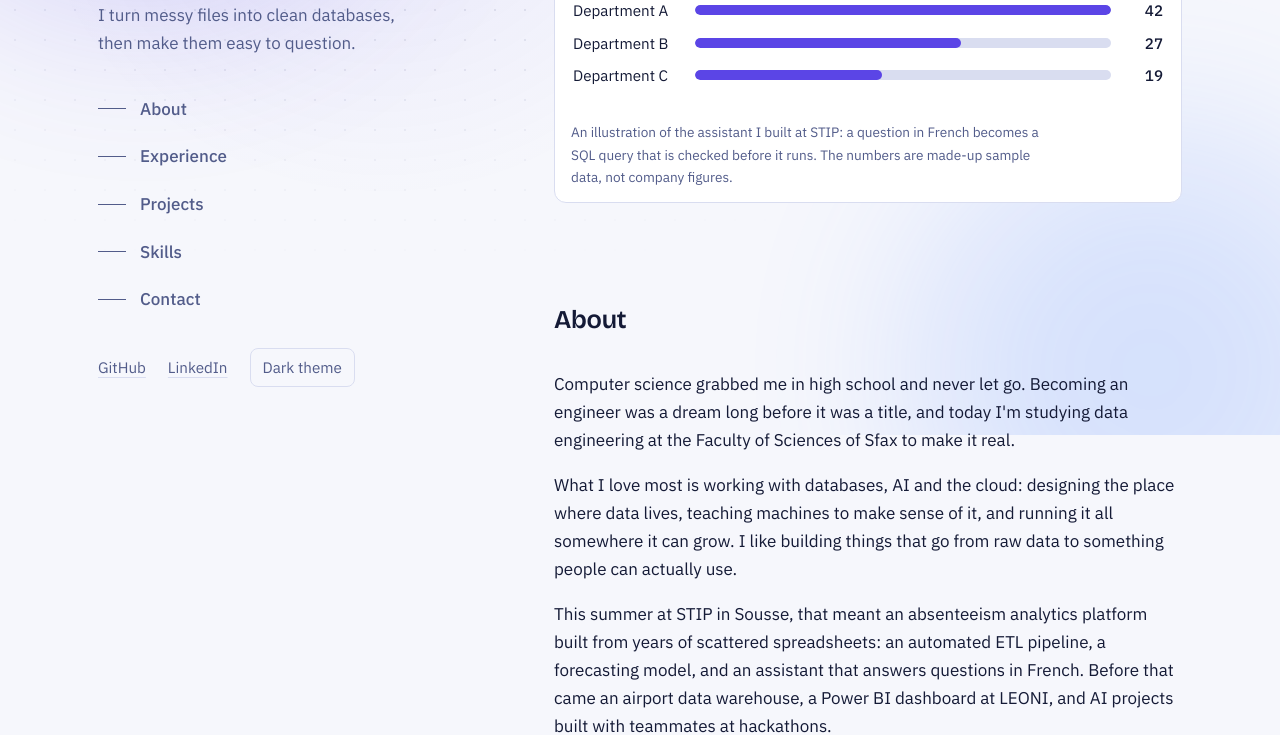
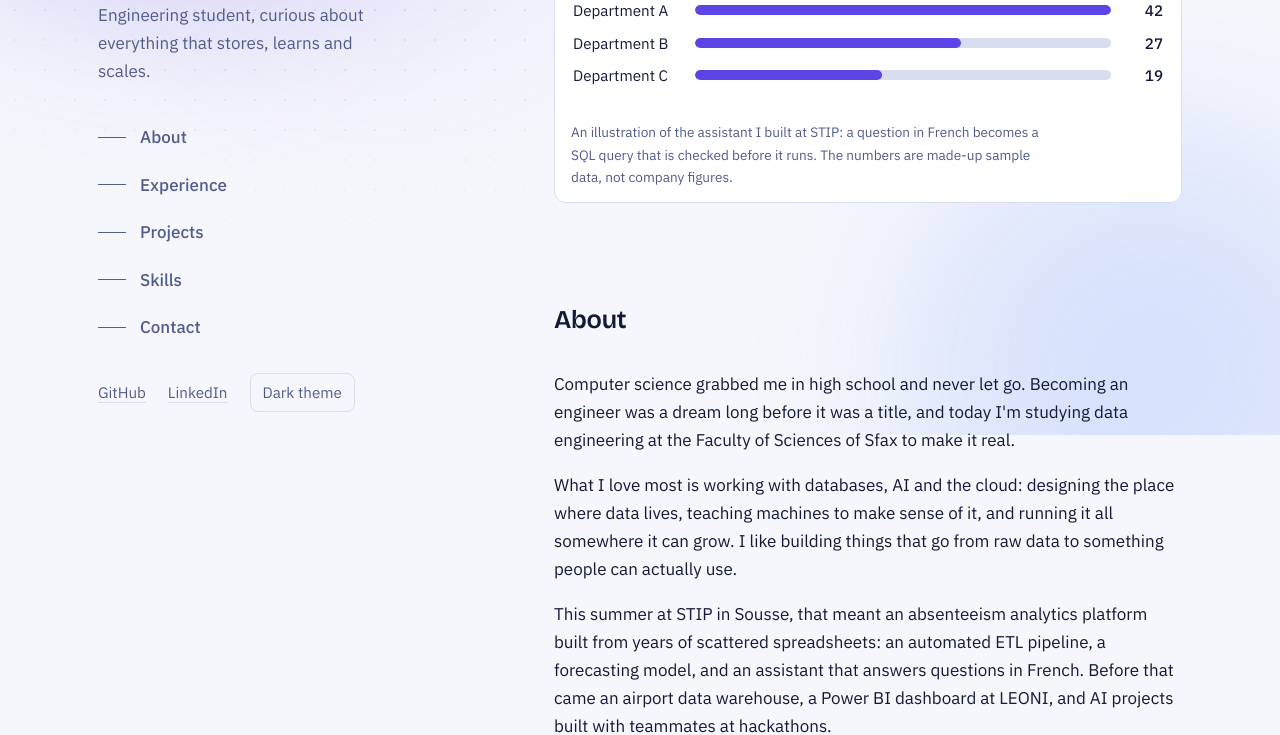
Before and after one commit to nourlachaal/nourlachaal.github.io, a plain HTML site: page index.html in a window 1280 px wide. Shown: the part 365-1100 px from the top of the page. Drawn offline with nearby package versions, Linux system fonts and the light colour scheme.

Commit message:
Update index.html

```diff
--- a/index.html
+++ b/index.html
@@ -220,7 +220,7 @@
       </div>
       <h1>Nour Lachaal</h1>
       <p class="role">Data engineering student</p>
-      <p class="pitch">I turn messy files into clean databases, then make them easy to question.</p>
+      <p class="pitch">Engineering student, curious about everything that stores, learns and scales.</p>
 
       <nav aria-label="Sections">
         <ul>
```
